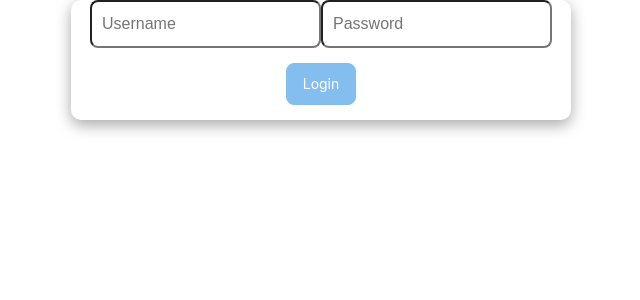
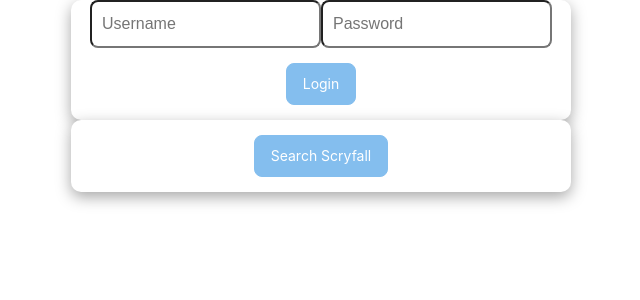
Before and after one commit to Turizak/mtgCollectionFE, a React (Vite) app: page / in a window 1280 px wide. Shown: the top 300 px of the page, without its empty margins (319-959 px from the left). Built offline with nearby package versions, Linux system fonts and the light colour scheme.

Commit message:
used Star Wars API to get fetch working:

```diff
--- a/src/App.tsx
+++ b/src/App.tsx
@@ -1,8 +1,14 @@
 import Login from "./Login";
+import MTGSearch from "./MTGSearch";
 import "./App.css";
 
 function App() {
-  return <Login />;
+  return (
+    <div>
+      <Login />
+      <MTGSearch />
+    </div>
+  );
 }
 
 export default App;
--- /dev/null
+++ b/src/MTGSearch.tsx
@@ -0,0 +1,30 @@
+import React, { useState } from "react";
+import MoviesList from "./MoviesList";
+import Button from "./Button";
+import Card from "./Card";
+
+const MTGSearch = () => {
+  const [movies, setMovies] = useState([]);
+
+  async function fetchMTGCard() {
+    const response = await fetch("https://swapi.dev/api/films/");
+    const data = await response.json();
+    const transformedMovies = data.results.map((movieData: any) => {
+      return {
+        id: movieData.episode_id,
+        title: movieData.title,
+        openingText: movieData.opening_crawl,
+        releaseDate: movieData.release_date,
+      };
+    });
+    setMovies(transformedMovies);
+  }
+  return (
+    <Card>
+      <Button onClick={fetchMTGCard}>Search Scryfall</Button>
+      <MoviesList movies={movies} />
+    </Card>
+  );
+};
+
+export default MTGSearch;
--- /dev/null
+++ b/src/Movie.tsx
@@ -0,0 +1,13 @@
+import React from "react";
+
+const Movie = (props: any) => {
+  return (
+    <li>
+      <h2>{props.title}</h2>
+      <h3>{props.releaseDate}</h3>
+      <p>{props.openingText}</p>
+    </li>
+  );
+};
+
+export default Movie;
--- /dev/null
+++ b/src/MoviesList.tsx
@@ -0,0 +1,19 @@
+import React from "react";
+import Movie from "./Movie";
+
+const MoviesList = (props: any) => {
+  return (
+    <ul>
+      {props.movies.map((movie: any) => (
+        <Movie
+          key={movie.id}
+          title={movie.title}
+          releaseDate={movie.releaseDate}
+          openingText={movie.openingText}
+        />
+      ))}
+    </ul>
+  );
+};
+
+export default MoviesList;
```
